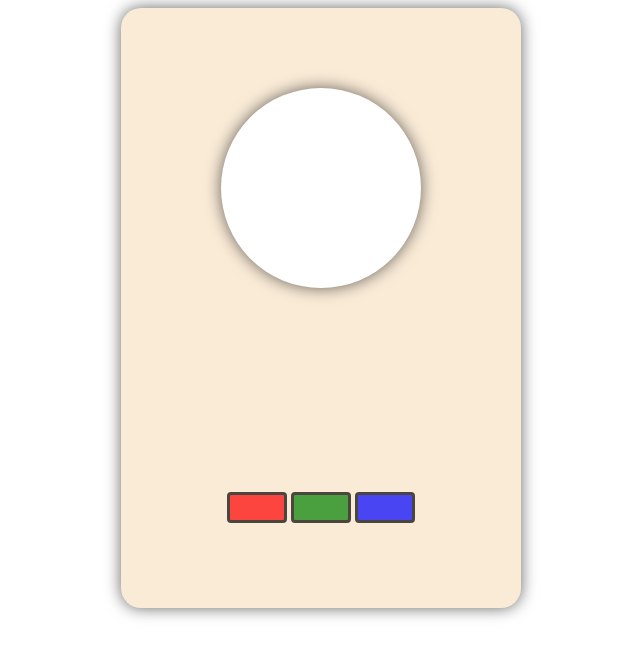
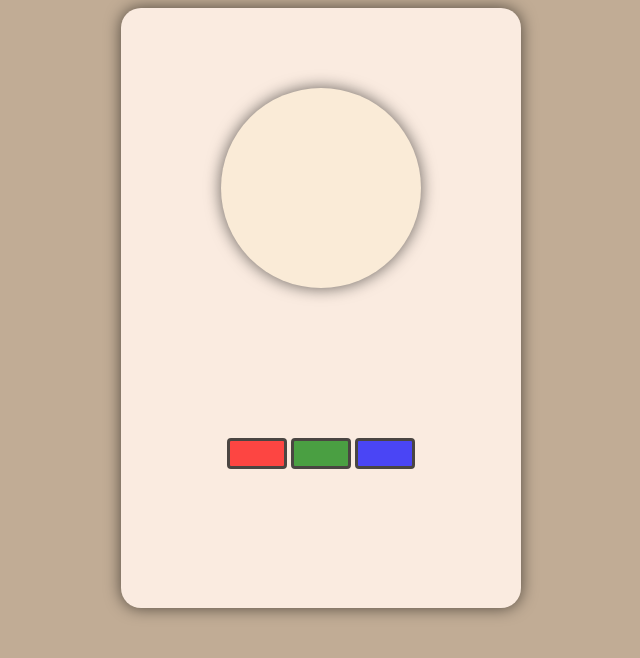
Before and after one commit to nycbeardo/laughing-fiesta, a plain HTML site: page index.html in a window 1280 px wide. Shown: the whole page, without its empty margins (319-959 px from the left). Drawn offline with Linux system fonts and the light colour scheme.

Commit message:
design changes

```diff
--- a/index.html
+++ b/index.html
@@ -10,18 +10,24 @@
 
 <link rel="stylesheet" type="text/css" href="./style.css">
 </head>
-<body>
+
+
+
 
 <div class="box1">
+
+<div class="box2">
+
+
+
+
+</div>
+
 <div class="box3"> <!-- div that contains the buttons for rbg color picker -->
 
 <input type="number" id="red">
 <input type="number" id="green">
 <input type="number" id="blue">
-</div>
-<div class="box2">
-
-
 </div>
 
 
@@ -29,7 +35,7 @@
 
 <script src="script.js"></script>
 
-</body>
+
 
 
 
--- a/style.css
+++ b/style.css
@@ -1,5 +1,5 @@
 * {
-    background-color: white;
+    background-color: #C1AC95;
 
 
 }
@@ -10,8 +10,13 @@
 div.box1 {
       width: 300px;
       height: 500px;
+      margin-right: auto;
+      margin-left: auto;
 
-  background-color: antiquewhite;
+
+
+
+  background-color: #FAEBE0;
   padding: 50px;
   margin: 0 auto;
   overflow: hidden;
@@ -22,7 +27,7 @@ div.box1 {
 div.box2 {
 width: 100px;
 height: 100px;
-
+  background-color: antiquewhite;
   box-shadow: 0 0 1rem rgba(0,0,0,0.6);
   border-radius: 50%;
   padding: 50px;
@@ -35,7 +40,7 @@ height: 100px;
 }
 
 div.box2:hover {
-    top: 30px;
+    top: 10px;
     box-shadow: -3px -3px 7px #999999a9, -3px -3px 12px #e9e9e9a9, 3px 3px 7px #999999a9, -3px -3px 12px #e9e9e9a9;
     animation: uplift 0.1s 1 linear;
 }
@@ -115,11 +120,13 @@ div.box3 {
     width: 200px;
     padding: 50px;
     margin: auto;
-    margin-top: 30%;
-    left: 0%;
-    right: 0%;
-    position: absolute;
-    background-color: antiquewhite;
+
+    margin-right:auto;
+
+  margin-top: 100px;
+
+    position: fixed;
+    background-color: #FAEBE0;
 
 
 }
@@ -150,3 +157,15 @@ div.box3 input {
     background-color: blue;
 
 }
+
+
+input::-webkit-outer-spin-button,
+input::-webkit-inner-spin-button {
+    -webkit-appearance: none;
+    margin: 0;
+}
+
+/* Firefox */
+input[type=number] {
+    -moz-appearance: textfield;
+}
```
